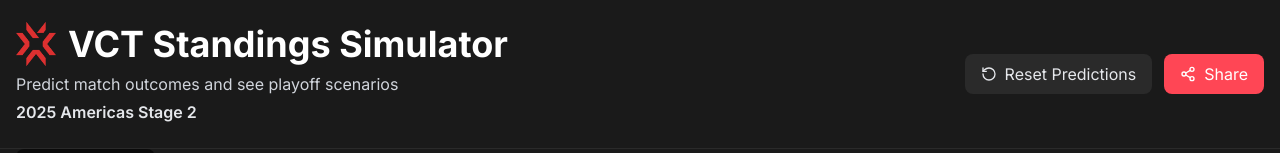
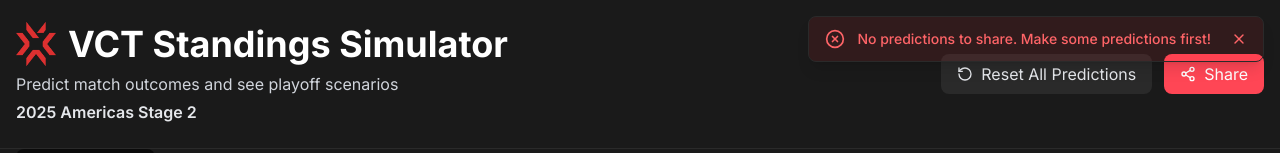
Before and after one commit to ryanzhao05/vct-standings, a Next.js app: page / in a window 1280 px wide. Both pictures are taken after a click on the button "Share". Shown: the top 153 px of the page. Built offline with nearby package versions, Linux system fonts and the light colour scheme; no server answers; the database is empty.

Commit message:
initial link sharing feature

```diff
--- a/app/components/Header.tsx
+++ b/app/components/Header.tsx
@@ -43,7 +43,7 @@
               className="flex items-center gap-2 px-4 py-2 bg-secondary text-secondary-foreground rounded-lg hover:bg-accent transition-colors cursor-pointer"
             >
               <RotateCcw className="w-4 h-4" />
-              Reset Predictions
+              Reset All Predictions
             </button>
             <button
               onClick={onShareLink}
--- a/app/components/MatchPrediction.tsx
+++ b/app/components/MatchPrediction.tsx
@@ -28,8 +28,8 @@
   onScoreChange,
 }: MatchPredictionProps) {
   // Determine winner for green underline
-  const team1Wins = team1Score > team2Score;
-  const team2Wins = team2Score > team1Score;
+  const team1Wins = team1Score == 2;
+  const team2Wins = team2Score == 2;
 
   const handleScoreChange = (team: "team1" | "team2", newScore: number) => {
     if (isCompleted || newScore < 0 || newScore > 2) return;
--- /dev/null
+++ b/app/components/Notification.tsx
@@ -0,0 +1,52 @@
+import { useEffect, useState } from "react";
+import { CheckCircle, XCircle, X } from "lucide-react";
+
+interface NotificationProps {
+  message: string;
+  type: "success" | "error";
+  isVisible: boolean;
+  onClose: () => void;
+}
+
+export default function Notification({
+  message,
+  type,
+  isVisible,
+  onClose,
+}: NotificationProps) {
+  useEffect(() => {
+    if (isVisible) {
+      const timer = setTimeout(() => {
+        onClose();
+      }, 3000);
+      return () => clearTimeout(timer);
+    }
+  }, [isVisible, onClose]);
+
+  if (!isVisible) return null;
+
+  return (
+    <div className="fixed top-4 right-4 z-50 animate-in slide-in-from-right-2">
+      <div
+        className={`flex items-center gap-3 px-4 py-3 rounded-lg shadow-lg border ${
+          type === "success"
+            ? "bg-green-500/10 border-green-500/20 text-green-400"
+            : "bg-red-500/10 border-red-500/20 text-red-400"
+        }`}
+      >
+        {type === "success" ? (
+          <CheckCircle className="w-5 h-5" />
+        ) : (
+          <XCircle className="w-5 h-5" />
+        )}
+        <span className="text-sm font-medium">{message}</span>
+        <button
+          onClick={onClose}
+          className="ml-2 hover:opacity-70 transition-opacity"
+        >
+          <X className="w-4 h-4" />
+        </button>
+      </div>
+    </div>
+  );
+}
--- a/app/globals.css
+++ b/app/globals.css
@@ -71,3 +71,33 @@
 .selected-region-border {
   border-bottom-color: var(--primary) !important;
 }
+
+@keyframes slideInFromRight {
+  from {
+    transform: translateX(100%);
+    opacity: 0;
+  }
+  to {
+    transform: translateX(0);
+    opacity: 1;
+  }
+}
+
+@keyframes slideOutToRight {
+  from {
+    transform: translateX(0);
+    opacity: 1;
+  }
+  to {
+    transform: translateX(100%);
+    opacity: 0;
+  }
+}
+
+.animate-in {
+  animation: slideInFromRight 0.3s ease-out;
+}
+
+.animate-out {
+  animation: slideOutToRight 0.3s ease-in;
+}
--- a/app/page.tsx
+++ b/app/page.tsx
@@ -5,6 +5,7 @@
 import RegionTabs from "./components/RegionTabs";
 import StandingsTable from "./components/StandingsTable";
 import GroupMatches from "./components/GroupMatches";
+import Notification from "./components/Notification";
 import { calculateStandings } from "../lib/standings-calculator";
 import { getTeamsByRegion, getMatchesByRegion } from "../lib/supabase-data";
 import {
@@ -12,6 +13,12 @@
   savePrediction,
   deleteAllPredictions,
 } from "../lib/local-storage";
+import {
+  generateShareUrl,
+  copyToClipboard,
+  extractShareDataFromUrl,
+  formatShareData,
+} from "../lib/share-utils";
 import { Team, MatchWithTeams } from "../lib/supabase";
 
 type Region = "americas" | "emea" | "pacific" | "china";
@@ -24,6 +31,11 @@
   const [predictions, setPredictions] = useState<{
     [key: number]: { team1Score: number; team2Score: number };
   }>({});
+  const [notification, setNotification] = useState<{
+    message: string;
+    type: "success" | "error";
+    isVisible: boolean;
+  }>({ message: "", type: "success", isVisible: false });
 
   const regions = [
     { id: "americas", name: "Americas" },
@@ -31,6 +43,45 @@
     { id: "pacific", name: "Pacific" },
     { id: "china", name: "China" },
   ] as const;
+
+  useEffect(() => {
+    const shareData = extractShareDataFromUrl();
+    if (shareData) {
+      setSelectedRegion(shareData.region as Region);
+
+      // Convert predictions to the format expected by the app
+      const predictionsMap: {
+        [key: number]: { team1Score: number; team2Score: number };
+      } = {};
+      shareData.predictions.forEach((pred) => {
+        predictionsMap[pred.matchId] = {
+          team1Score: pred.team1Score,
+          team2Score: pred.team2Score,
+        };
+      });
+      setPredictions(predictionsMap);
+
+      shareData.predictions.forEach((pred) => {
+        savePrediction(
+          pred.matchId,
+          pred.team1Score,
+          pred.team2Score,
+          pred.region
+        );
+      });
+
+      // Clear the URL parameter
+      const url = new URL(window.location.href);
+      url.searchParams.delete("share");
+      window.history.replaceState({}, "", url.toString());
+
+      setNotification({
+        message: `Imported ${shareData.predictions.length} predictions`,
+        type: "success",
+        isVisible: true,
+      });
+    }
+  }, []);
 
   // Fetch data when region changes
   useEffect(() => {
@@ -111,9 +162,56 @@
     setPredictions({});
   };
 
-  const handleShareLink = () => {
-    // TODO: Implement share link functionality
-    console.log("Share current predictions");
+  const handleShareLink = async () => {
+    try {
+      // Get current predictions for the selected region
+      const currentPredictions = getPredictionsForRegion(selectedRegion);
+
+      if (currentPredictions.length === 0) {
+        setNotification({
+          message: "No predictions to share. Make some predictions first!",
+          type: "error",
+          isVisible: true,
+        });
+        return;
+      }
+
+      // Generate share URL
+      const shareUrl = generateShareUrl(currentPredictions, selectedRegion);
+
+      if (!shareUrl) {
+        setNotification({
+          message: "Failed to generate share link",
+          type: "error",
+          isVisible: true,
+        });
+        return;
+      }
+
+      // Copy to clipboard
+      const success = await copyToClipboard(shareUrl);
+
+      if (success) {
+        setNotification({
+          message: "Share link copied to clipboard!",
+          type: "success",
+          isVisible: true,
+        });
+      } else {
+        setNotification({
+          message: "Failed to copy to clipboard. Please copy manually.",
+          type: "error",
+          isVisible: true,
+        });
+      }
+    } catch (error) {
+      console.error("Error sharing predictions:", error);
+      setNotification({
+        message: "Failed to share predictions",
+        type: "error",
+        isVisible: true,
+      });
+    }
   };
 
   const handleRegionChange = (region: Region) => {
@@ -158,6 +256,14 @@
 
   return (
     <div className="min-h-screen bg-background text-foreground">
+      <Notification
+        message={notification.message}
+        type={notification.type}
+        isVisible={notification.isVisible}
+        onClose={() =>
+          setNotification((prev) => ({ ...prev, isVisible: false }))
+        }
+      />
       <Header
         selectedRegion={
           regions.find((r) => r.id === selectedRegion)?.name || "Americas"
--- /dev/null
+++ b/lib/share-utils.ts
@@ -0,0 +1,90 @@
+import { LocalPrediction } from './local-storage';
+
+// Encode predictions into a URL-safe string
+export function encodePredictions(predictions: LocalPrediction[], region: string): string {
+  const shareData = {
+    region,
+    predictions,
+    timestamp: Date.now()
+  };
+
+  try {
+    const jsonString = JSON.stringify(shareData);
+    return btoa(jsonString);
+  } catch (error) {
+    console.error('Error encoding predictions:', error);
+    return '';
+  }
+}
+
+// Decode predictions from a URL-safe string
+export function decodePredictions(encodedData: string): { region: string; predictions: LocalPrediction[] } | null {
+  try {
+    const jsonString = atob(encodedData);
+    const shareData = JSON.parse(jsonString);
+
+    return {
+      region: shareData.region,
+      predictions: shareData.predictions || []
+    };
+  } catch (error) {
+    console.error('Error decoding predictions:', error);
+    return null;
+  }
+}
+
+// Generate a shareable URL
+export function generateShareUrl(predictions: LocalPrediction[], region: string): string {
+  const encodedData = encodePredictions(predictions, region);
+  if (!encodedData) return '';
+
+  const baseUrl = typeof window !== 'undefined' ? window.location.origin : '';
+  return `${baseUrl}?share=${encodedData}`;
+}
+
+// Extract share data from URL parameters
+export function extractShareDataFromUrl(): { region: string; predictions: LocalPrediction[] } | null {
+  if (typeof window === 'undefined') return null;
+
+  const urlParams = new URLSearchParams(window.location.search);
+  const shareData = urlParams.get('share');
+
+  if (!shareData) return null;
+
+  return decodePredictions(shareData);
+}
+
+// Copy text to clipboard
+export async function copyToClipboard(text: string): Promise<boolean> {
+  try {
+    if (navigator.clipboard && window.isSecureContext) {
+      await navigator.clipboard.writeText(text);
+      return true;
+    } else {
+      const textArea = document.createElement('textarea');
+      textArea.value = text;
+      textArea.style.position = 'fixed';
+      textArea.style.left = '-999999px';
+      textArea.style.top = '-999999px';
+      document.body.appendChild(textArea);
+      textArea.focus();
+      textArea.select();
+      const result = document.execCommand('copy');
+      document.body.removeChild(textArea);
+      return result;
+    }
+  } catch (error) {
+    console.error('Error copying to clipboard:', error);
+    return false;
+  }
+}
+
+// Format share data for display
+export function formatShareData(predictions: LocalPrediction[]): string {
+  if (predictions.length === 0) return 'No predictions to share';
+
+  const totalMatches = predictions.length;
+  const completedMatches = predictions.filter(p => p.team1Score > 0 || p.team2Score > 0).length;
+
+  return `${completedMatches}/${totalMatches} matches predicted`;
+}
```
